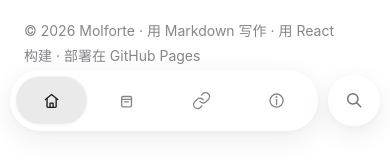
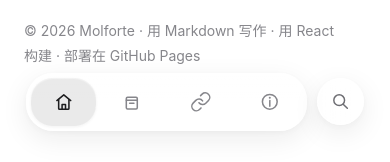
Before and after one commit to Molforte/Molforte.pages, a React (Vite) app: page / in a window 390 px wide. Shown: the part 703-865 px from the top of the page. Built offline with nearby package versions, Linux system fonts and the light colour scheme.

Commit message:
style: 主岛整体收紧（高度69px、宽约67%），图标放大（主岛26px/搜索25px），搜索圆岛保持对齐

```diff
--- a/src/styles/global.css
+++ b/src/styles/global.css
@@ -148,9 +148,9 @@ a {
   display: flex;
   flex: 0 1 auto;
   min-width: 0;
-  width: min(80vw, 62rem); /* 主岛约整页 80%（超宽屏封顶 62rem） */
-  padding: 0.3rem;
-  border-radius: 2.2rem;
+  width: min(72vw, 54rem); /* 主岛：整体更紧凑 */
+  padding: 0.22rem;
+  border-radius: 2rem;
   background: rgba(255, 255, 255, 0.4); /* 磨砂调浅：更透明 */
   -webkit-backdrop-filter: blur(16px) saturate(1.25);
   backdrop-filter: blur(16px) saturate(1.25);
@@ -195,9 +195,9 @@ a {
   position: relative;
   display: grid;
   place-items: center;
-  margin: 0.12rem 0.1rem;
-  padding: 0.5rem 0;
-  border-radius: 1.8rem; /* 大胶囊格 */
+  margin: 0.1rem 0.08rem;
+  padding: 0.36rem 0;
+  border-radius: 1.5rem; /* 大胶囊格 */
   color: var(--text-3);
   text-decoration: none;
   -webkit-tap-highlight-color: transparent;
@@ -212,15 +212,15 @@ a {
 .apptabbar__icon-wrap {
   display: grid;
   place-items: center;
-  width: 2.55rem;
-  height: 2.55rem;
+  width: 2.6rem;
+  height: 2.6rem;
   border-radius: 50%;
   background: transparent;
 }
 
 .apptabbar__icon {
-  width: 1.4rem;
-  height: 1.4rem;
+  width: 1.5rem;
+  height: 1.5rem;
   color: currentColor;
 }
 
@@ -277,8 +277,8 @@ a {
 /* —— 搜索副岛：独立小圆岛，与主岛垂直居中对齐 —— */
 .search-island {
   position: relative;
-  width: 3.8rem;
-  height: 3.8rem;
+  width: 3.4rem;
+  height: 3.4rem;
   flex: none;
   display: grid;
   place-items: center;
@@ -972,29 +972,29 @@ a {
 
   .dock {
     bottom: max(10px, env(safe-area-inset-bottom, 0px));
-    gap: 0.65rem;
-    padding: 0 0.65rem;
+    gap: 0.6rem;
+    padding: 0 0.55rem;
   }
 
   .apptabbar {
-    padding: 0.26rem;
-    border-radius: 2rem;
+    padding: 0.18rem;
+    border-radius: 1.7rem;
   }
 
   .apptabbar__tab {
-    margin: 0.1rem 0.05rem;
-    padding: 0.42rem 0;
-    border-radius: 1.6rem;
+    margin: 0.08rem 0.04rem;
+    padding: 0.3rem 0;
+    border-radius: 1.35rem;
   }
 
   .apptabbar__icon-wrap {
-    width: 2.15rem;
-    height: 2.15rem;
+    width: 2.4rem;
+    height: 2.4rem;
   }
 
   .apptabbar__icon {
-    width: 1.2rem;
-    height: 1.2rem;
+    width: 1.35rem;
+    height: 1.35rem;
   }
 
   .apptabbar__label {
@@ -1002,13 +1002,13 @@ a {
   }
 
   .search-island {
-    width: 3.2rem;
-    height: 3.2rem;
+    width: 2.95rem;
+    height: 2.95rem;
   }
 
   .search-island svg {
-    width: 1.25rem;
-    height: 1.25rem;
+    width: 1.3rem;
+    height: 1.3rem;
   }
 }
 
```
